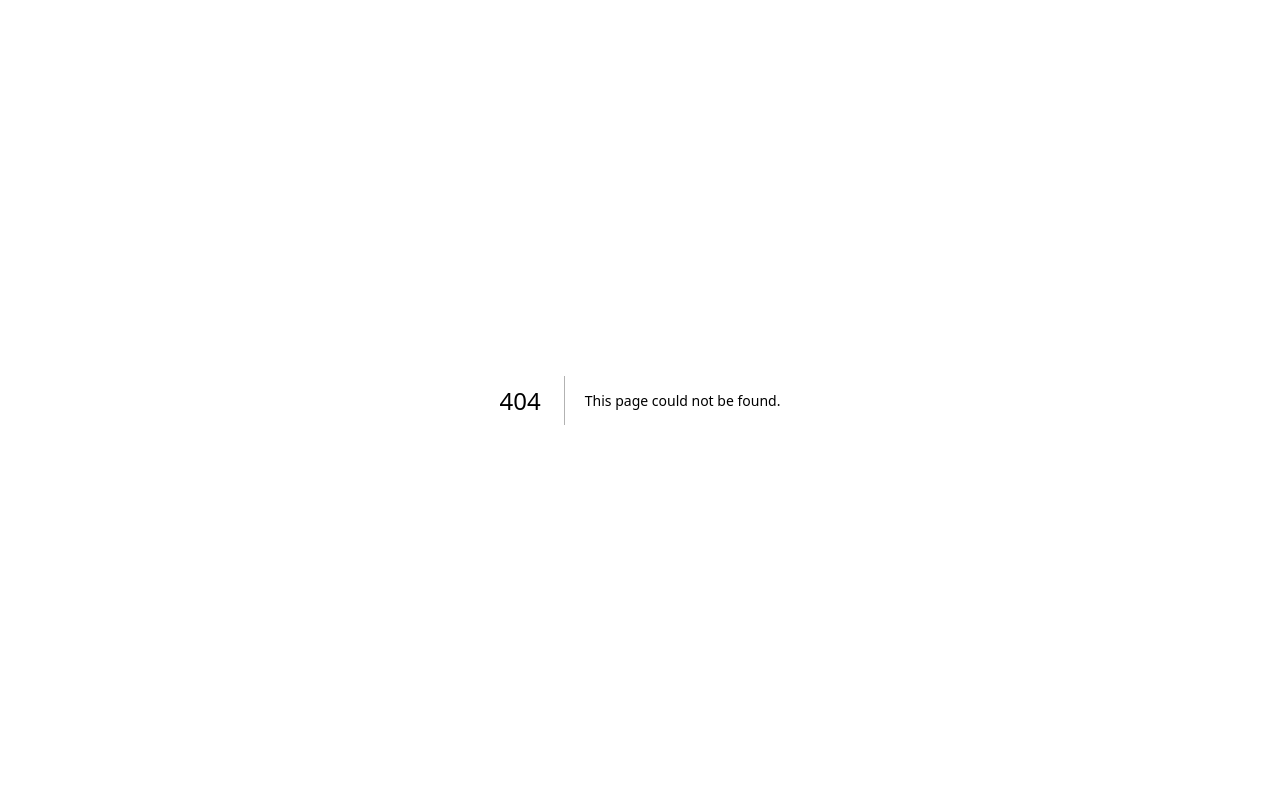
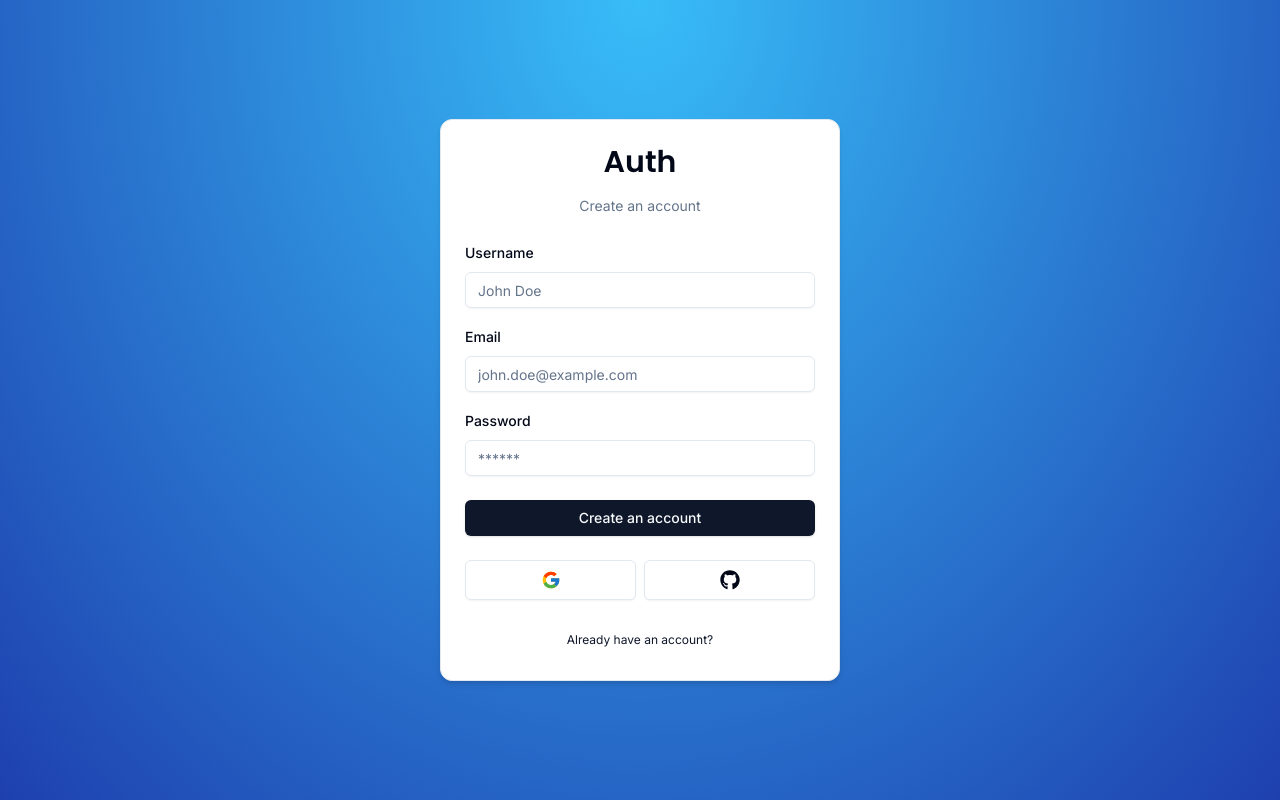
Before and after one commit to KVIKERITAS/next-auth, a Next.js app: page /auth/register in a window 1280 px wide. Before the commit this address had no page. Built offline with nearby package versions, Linux system fonts and the light colour scheme.

Commit message:
Created register from with working server actions

```diff
--- /dev/null
+++ b/actions/register.ts
@@ -0,0 +1,11 @@
+'use server'
+import { RegisterSchema } from '@/schemas'
+import * as z from 'zod'
+
+export const register = async (values: z.infer<typeof RegisterSchema>) => {
+	const validatedFields = RegisterSchema.safeParse(values)
+
+	if (!validatedFields.success) return { error: 'Invalid credentials' }
+
+	return { success: 'Email sent!' }
+}
--- /dev/null
+++ b/app/auth/register/page.tsx
@@ -0,0 +1,7 @@
+import { RegisterForm } from '@/components/auth/RegisterForm'
+
+const RegisterPage = () => {
+	return <RegisterForm />
+}
+
+export default RegisterPage
--- /dev/null
+++ b/components/auth/RegisterForm.tsx
@@ -0,0 +1,122 @@
+'use client'
+
+import { register } from '@/actions/register'
+import { FormError } from '@/components/FormError'
+import { FormSuccess } from '@/components/FormSuccess'
+import { CardWrapper } from '@/components/auth/CardWrapper'
+import { Button } from '@/components/ui/button'
+import {
+	Form,
+	FormControl,
+	FormField,
+	FormItem,
+	FormLabel,
+	FormMessage,
+} from '@/components/ui/form'
+import { Input } from '@/components/ui/input'
+import { RegisterSchema } from '@/schemas'
+import { zodResolver } from '@hookform/resolvers/zod'
+import { useState, useTransition } from 'react'
+import { useForm } from 'react-hook-form'
+import * as z from 'zod'
+
+export const RegisterForm = () => {
+	const [error, setError] = useState<string | undefined>('')
+	const [success, setSuccess] = useState<string | undefined>('')
+	const [isPending, startTransition] = useTransition()
+
+	const form = useForm<z.infer<typeof RegisterSchema>>({
+		resolver: zodResolver(RegisterSchema),
+		defaultValues: {
+			email: '',
+			password: '',
+			username: '',
+		},
+	})
+
+	const onSubmit = (values: z.infer<typeof RegisterSchema>) => {
+		setError('')
+		setSuccess('')
+
+		startTransition(() => {
+			register(values).then(data => {
+				setError(data.error)
+				setSuccess(data.success)
+			})
+		})
+	}
+
+	return (
+		<CardWrapper
+			headerLabel='Create an account'
+			backButtonLabel='Already have an account?'
+			backButtonHref='/auth/login'
+			showSocial
+		>
+			<Form {...form}>
+				<form onSubmit={form.handleSubmit(onSubmit)} className='space-y-6'>
+					<div className='space-y-4'>
+						<FormField
+							control={form.control}
+							name='username'
+							render={({ field }) => (
+								<FormItem>
+									<FormLabel>Username</FormLabel>
+									<FormControl>
+										<Input
+											disabled={isPending}
+											{...field}
+											placeholder='John Doe'
+										/>
+									</FormControl>
+									<FormMessage />
+								</FormItem>
+							)}
+						/>
+						<FormField
+							control={form.control}
+							name='email'
+							render={({ field }) => (
+								<FormItem>
+									<FormLabel>Email</FormLabel>
+									<FormControl>
+										<Input
+											disabled={isPending}
+											{...field}
+											placeholder='john.doe@example.com'
+											type='email'
+										/>
+									</FormControl>
+									<FormMessage />
+								</FormItem>
+							)}
+						/>
+						<FormField
+							control={form.control}
+							name='password'
+							render={({ field }) => (
+								<FormItem>
+									<FormLabel>Password</FormLabel>
+									<FormControl>
+										<Input
+											{...field}
+											disabled={isPending}
+											placeholder='******'
+											type='password'
+										/>
+									</FormControl>
+									<FormMessage />
+								</FormItem>
+							)}
+						/>
+					</div>
+					<FormError message={error} />
+					<FormSuccess message={success} />
+					<Button type='submit' className='w-full' disabled={isPending}>
+						Create an account
+					</Button>
+				</form>
+			</Form>
+		</CardWrapper>
+	)
+}
--- a/schemas/index.ts
+++ b/schemas/index.ts
@@ -5,4 +5,8 @@
 	password: z.string().min(1, { message: 'Password is required' }),
 })
 
-export const RegisterSchema = z.object({})
+export const RegisterSchema = z.object({
+	email: z.string().email({ message: 'Email is required' }),
+	password: z.string().min(6, { message: 'Minimum length is 6 characters' }),
+	username: z.string().min(1, { message: 'Username is required' }),
+})
```
